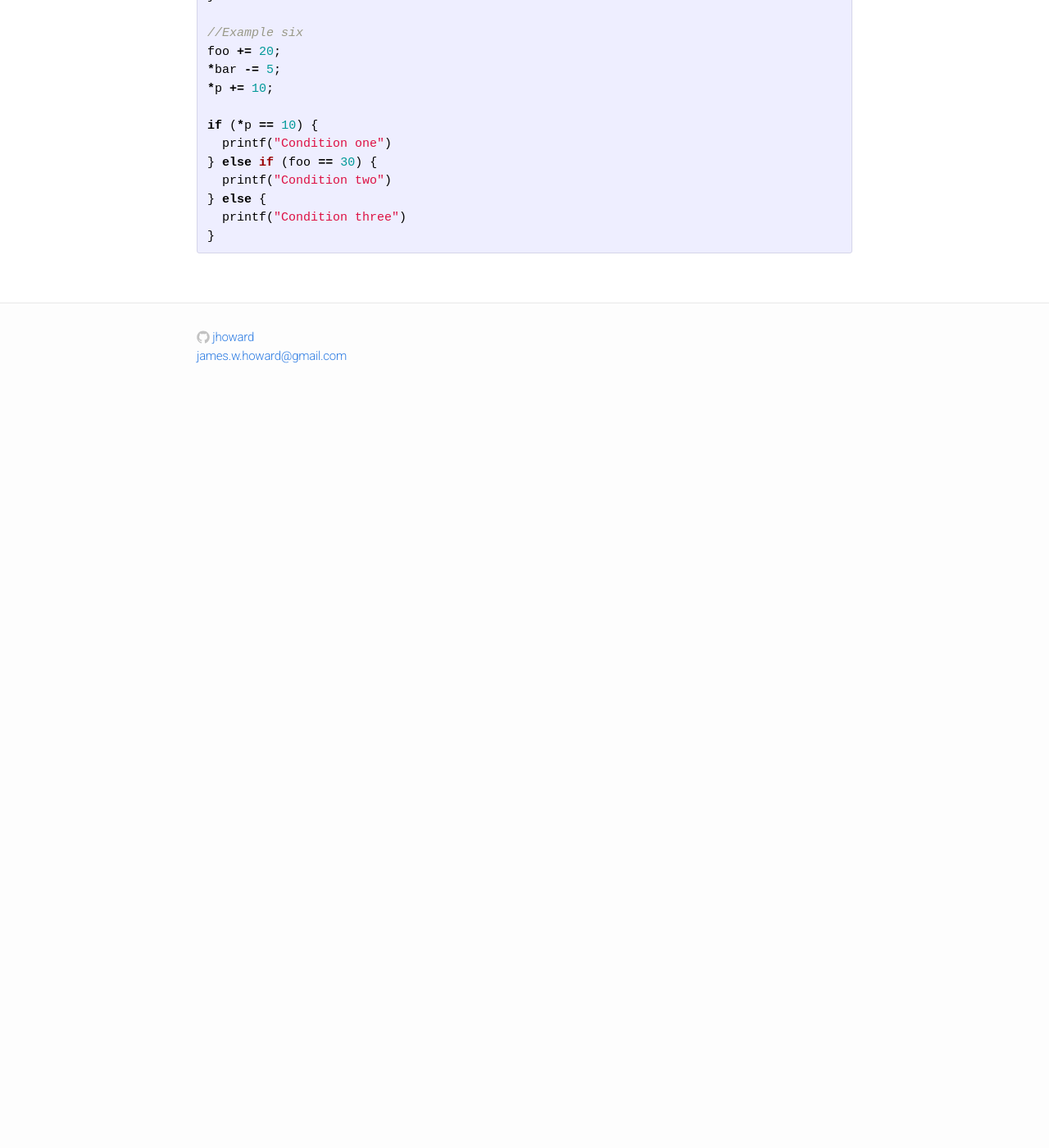
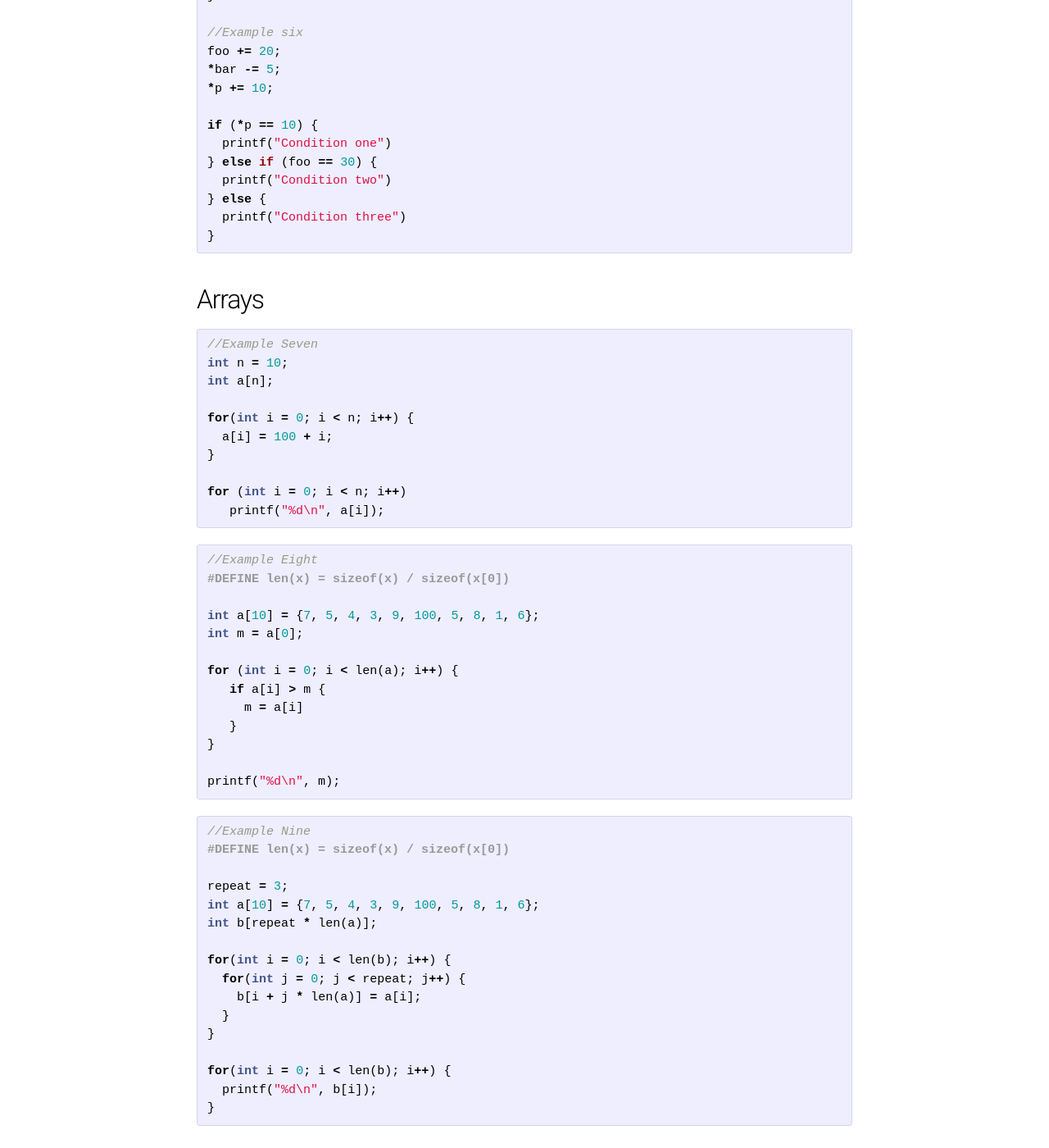
Before and after one commit to jhoward/jhoward.github.io, a Jekyll site: the page built from _posts/reference/2016-04-21-other.md, in a window 1280 px wide and 1400 px high, scrolled down 1613 px. Shown: the whole window at 82% size. Built offline with Jekyll 4.4.1, drawn with Linux system fonts in a browser that asks for light colours; Markdown is read by kramdown in place of the engine named in the settings; before the commit the page ends 2103 px from its top, so only the background shows below that.

Commit message:
Added stuff

````diff
--- a/_posts/reference/2016-04-21-other.md
+++ b/_posts/reference/2016-04-21-other.md
@@ -85,3 +85,53 @@ if (*p == 10) {
   printf("Condition three")
 }
 ```
+
+
+## Arrays
+```c
+//Example Seven
+int n = 10;
+int a[n];
+
+for(int i = 0; i < n; i++) {
+  a[i] = 100 + i;
+}
+
+for (int i = 0; i < n; i++)
+   printf("%d\n", a[i]);
+```
+
+```c
+//Example Eight
+#DEFINE len(x) = sizeof(x) / sizeof(x[0])
+
+int a[10] = {7, 5, 4, 3, 9, 100, 5, 8, 1, 6};
+int m = a[0];
+
+for (int i = 0; i < len(a); i++) {
+   if a[i] > m {
+     m = a[i]
+   }
+}
+
+printf("%d\n", m);
+```
+
+```c
+//Example Nine
+#DEFINE len(x) = sizeof(x) / sizeof(x[0])
+
+repeat = 3;
+int a[10] = {7, 5, 4, 3, 9, 100, 5, 8, 1, 6};
+int b[repeat * len(a)];
+
+for(int i = 0; i < len(b); i++) {
+  for(int j = 0; j < repeat; j++) {
+    b[i + j * len(a)] = a[i];
+  }
+}
+
+for(int i = 0; i < len(b); i++) {
+  printf("%d\n", b[i]);
+}
+```
````
Also changed, not shown: _posts/assignments/2016-04-29-assignment7.md (added, +12 -0 lines), _posts/lectures/2016-04-29-lec_07.md (added, +159 -0 lines).
